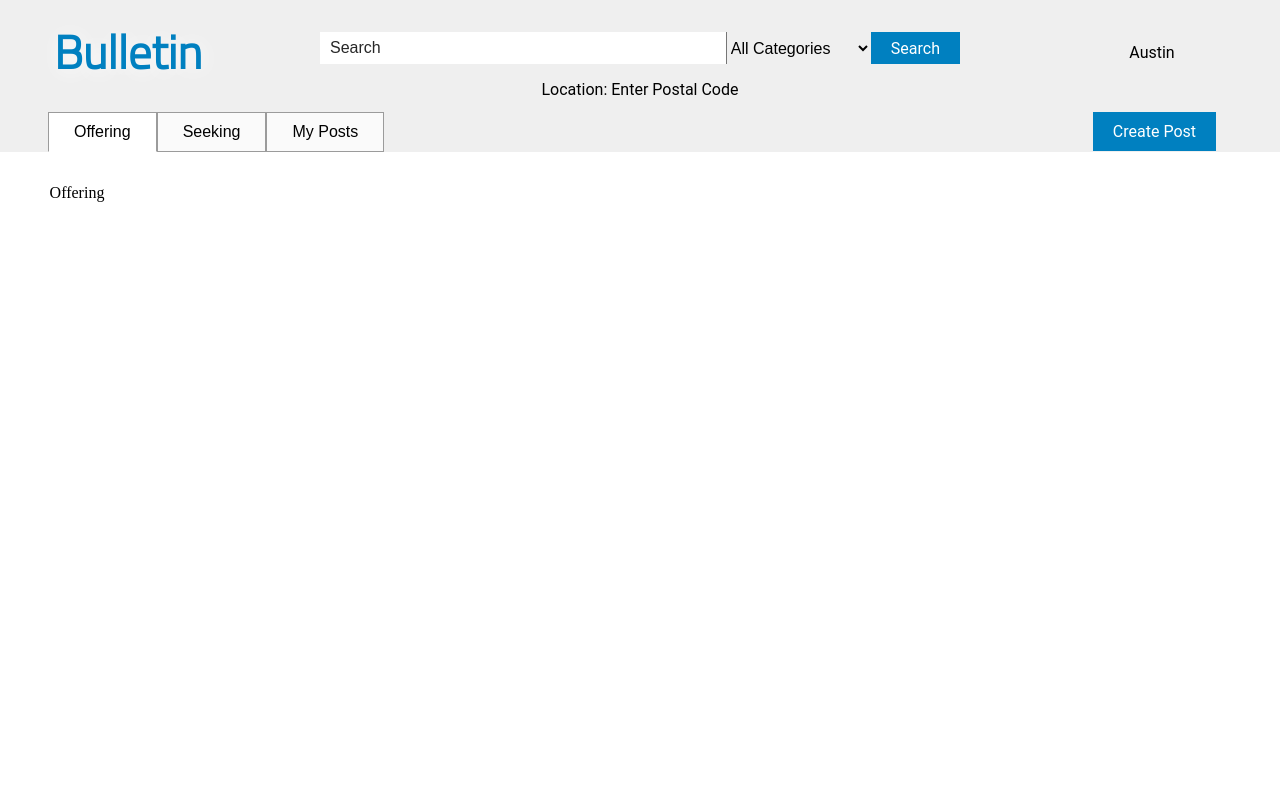
After one commit to bpaielli/Bulletin, a PHP site: page /board.php in a window 1280 px wide. The commit adds this page. Run offline with PHP 8.4, Linux system fonts and the light colour scheme.

Commit message:
Added Austin chagnes: board page designed almost finnished

```diff
--- /dev/null
+++ b/894DF9379C609AE342865626BC19BB9A.txt
@@ -0,0 +1,2 @@
+B0797B6B3BDEBAF0A80006DF77AF864BF66F5416
+comodoca.com
--- /dev/null
+++ b/assets/js/geolocation.js
@@ -0,0 +1,23 @@
+// Gets zip codes based on user ip from https://ipinfo.io/json
+getZip();
+
+function getZip() {
+	var xhttp = new XMLHttpRequest();
+	xhttp.onreadystatechange = function() {
+		if (this.readyState == 4 && this.status == 200) {
+			var locationInfo = JSON.parse(xhttp.responseText);
+			var zipCode = locationInfo["postal"];
+			var isZip = (/^\d{5}$/.test(zipCode));
+
+			if (isZip)
+				document.getElementById("location").innerHTML = "Location: " + zipCode;
+			else
+				document.getElementById("location").innerHTML = "Location: Enter Postal Code";
+		}
+		else{
+			document.getElementById("location").innerHTML = "Location: Enter Postal Code";
+		}
+	}
+	xhttp.open("GET", "https://ipinfo.io/json", true);
+	xhttp.send();
+}
--- /dev/null
+++ b/assets/js/tabs.js
@@ -0,0 +1,15 @@
+document.getElementById("home").click();
+
+function openPage(tabName) {
+    var i, boardcontent, sectionl;
+    boardcontent = document.getElementsByClassName("boardcontent");
+    for (i = 0; i < boardcontent.length; i++) {
+    	boardcontent[i].style.display = "none";
+    }
+    sectionl = document.getElementsByClassName("sectionl");
+    for (i = 0; i < sectionl.length; i++) {
+    	sectionl[i].className = sectionl[i].className.replace(" active", "");
+    }
+    document.getElementById(tabName).style.display = "block";
+    event.currentTarget.className += " active";
+}
--- a/assets/scripts/accountlogin.php
+++ b/assets/scripts/accountlogin.php
@@ -1,6 +1,2 @@
 <?php
-
-
-
-
 ?>
--- a/assets/scripts/accountregister.php
+++ b/assets/scripts/accountregister.php
@@ -58,10 +58,10 @@ class accountRegister {
 		// Add user into database
 		else {
 
-			// salt password
+			// TODO: salt password
 
 
-			//insert
+			//Insert Query
 			$query_str = "INSERT into user_account values( 1, " . $firstname .", " . $lastname . ", " . $email . ", " . $password . ")";
 			mysql_query($query_str);
 			return true;
--- /dev/null
+++ b/assets/style/main.css
@@ -0,0 +1,187 @@
+/* Programmers: Austin Mutschler & Brittany Paielli */
+@CHARSET "UTF-8";
+
+html, body{
+	margin: 0px;
+	height: 100vh;
+	min-width: 1085px;
+}
+
+
+.searchinput{
+	width: 40em;
+    background-color: white;
+    color: #272727;
+    border: none;
+    outline: none;
+    padding: 10px 10px;
+    margin-bottom: 1em;
+    font-size: 12pt;
+}
+
+.searchinput:focus{
+	border-style: solid;
+	border-color: #0080c0;
+	border-width: 1px;
+	border-right: none;
+}
+
+::placeholder{
+	color: #272727;
+}
+
+.mainbuttons{
+    background-color: #0080c0;
+    border: none;
+    color: white;
+    padding: 10px 20px;
+    text-align: center;
+    text-decoration: none;
+    font-size: 12pt;
+    font-family: "Roboto";
+    cursor: pointer;
+}
+
+.mainbuttons:hover {
+    background-color: #0080ff;
+}
+
+#searchbutton{
+    background-color: #0080c0;
+    border: none;
+    color: white;
+    padding: 5px 20px;
+    text-align: center;
+    text-decoration: none;
+    font-size: 12pt;
+    font-family: "Roboto";
+    cursor: pointer;
+    height: 2em;
+}
+
+#searchbutton:hover {
+    background-color: #0080ff;
+}
+
+#head{
+	background-color: #efefef;
+	height: 3em;
+	padding: 1em 3em 3em 3em;
+}
+
+.logo{
+	float: left;
+	width: 10em;
+}
+
+.textlogo{
+	font-family: 'Titillium Web', sans-serif;
+	font-size: 35pt;
+	color: #0080c0;
+	text-shadow: 2px 2px 20px white;
+	margin: 0;
+	display: flex;
+    flex-direction: column;
+    justify-content: center;
+    align-items: center;
+}
+
+#searcharea{
+	display: flex;
+    flex-direction: column;
+    justify-content: center;
+    align-items: center;
+    margin: 1em auto;
+    width: 40em;
+}
+
+.mainsearch{
+	display: flex;
+    justify-content: center;
+	height: 3em;
+	width: 40em;
+}
+
+.headright{
+	float: right;
+	display: flex;
+	flex-direction: column;
+    justify-content: center;
+    align-items: center;
+    width: 20em;
+	height: 6em;
+	width: 10em;
+	margin-top: -0.5em;
+}
+
+#usersname{
+	margin-bottom: .5em;
+	font-family: 'Roboto', sans-serif;
+	font-size: 12pt;
+
+}
+
+#location{
+	font-family: 'Roboto', sans-serif;
+	font-size: 12pt;
+}
+
+.categories{
+	width: 15em;
+	height: 2em;
+	border-top: none;
+	border-right: none;
+	border-bottom: none;
+	outline: none;
+	font-size: 12pt;
+}
+
+.categories:active:hover{
+	outline: none;
+}
+
+
+
+/* Style the tab */
+div.tab {
+    overflow: hidden;
+    background-color: #efefef;
+    padding-left: 3em;
+}
+
+/* Style the buttons inside the tab */
+div.tab button.sectionl {
+    background-color: #fafafa;
+    float: left;
+    border-left: 1px solid #9b9b9b;
+    border-right: 1px solid #9b9b9b;
+    border-top: 1px solid #9b9b9b;
+    border-bottom: 1px solid #9b9b9b;
+    outline: none;
+    cursor: pointer;
+    padding: 10px 25px;
+    transition: 0.1s;
+    font-size: 12pt;
+}
+
+/* Change background color of buttons on hover */
+div.tab button.sectionl:hover {
+    background-color: white;
+}
+
+/* Create an active/current tablink class */
+div.tab button.sectionl.active {
+    background-color: white;
+    border-bottom: 1px solid white;
+}
+
+#newpostbutton{
+	float: right;
+	margin-right: 4em;
+}
+
+/* Style the tab content */
+.boardcontent {
+    display: none;
+    padding: 1em 3.3em 1em 3.1em;
+}
--- /dev/null
+++ b/board.php
@@ -0,0 +1,57 @@
+<!-- Programmers: Austin Mutschler & Brittany Paielli -->
+<!DOCTYPE html>
+<html>
+<head>
+<meta charset="UTF-8">
+<meta name="viewport" content="width=device-width, initial-scale=1.0">
+<title>Bulletin - Board</title>
+<link href="assets/style/main.css" type="text/css" rel="stylesheet">
+<link rel="icon" type="image/x-icon" href="favicon.ico">
+<link href="https://fonts.googleapis.com/css?family=Titillium+Web:300" rel="stylesheet">
+</head>
+<body>
+	<div id="head">
+		<div class="logo">
+			<h1 class="textlogo">Bulletin</h1>
+		</div>
+		<div class="headright">
+			<div id="usersname">Austin</div>
+
+		</div>
+		<div id="searcharea">
+			<div class="mainsearch">
+				<input class="searchinput" type="text" name="search" placeholder="Search">
+				<select class="categories" name="categories">
+					<option value="all">All Categories</option>
+					<option value="tutor">Tutoring</option>
+					<option value="landscape">Landscaping</option>
+					<option value="babysitter">Babysitter</option>
+				</select>
+				<button id="searchbutton">Search</button>
+			</div>
+			<div id="location"></div>
+		</div>
+	</div>
+
+	<div class="tab">
+		<button id="home" class="sectionl" onclick="openPage('Offering')">Offering</button>
+		<button class="sectionl" onclick="openPage('Seeking')">Seeking</button>
+		<button class="sectionl" onclick="openPage('MyPosts')">My Posts</button>
+		<div id="newpostbutton"><button class="mainbuttons" name="newpostbutton">Create Post</button></div>
+	</div>
+
+	<div id="Offering" class="boardcontent">
+		<p>Offering</p>
+	</div>
+
+	<div id="Seeking" class="boardcontent">
+		<p>Seeking</p>
+	</div>
+
+	<div id="MyPosts" class="boardcontent">
+		<p>My Posts</p>
+	</div>
+</body>
+<script type="text/javascript" src="assets/js/geolocation.js"></script>
+<script type="text/javascript" src="assets/js/tabs.js"></script>
+</html>
--- a/index.html
+++ b/index.html
@@ -3,6 +3,7 @@
 <html>
 <head>
 <meta charset="UTF-8">
+<meta name="viewport" content="width=device-width, initial-scale=1.0">
 <title>Bulletin</title>
 <link href="assets/style/start.css" type="text/css" rel="stylesheet">
 <link rel="icon" type="image/x-icon" href="favicon.ico">
--- a/register.php
+++ b/register.php
@@ -3,6 +3,7 @@
 <html>
 <head>
 <meta charset="UTF-8">
+<meta name="viewport" content="width=device-width, initial-scale=1.0">
 <title>Bulletin - Register</title>
 <link href="assets/style/start.css" type="text/css" rel="stylesheet">
 <link rel="icon" type="image/x-icon" href="favicon.ico">
@@ -21,7 +22,7 @@
 					name="password" placeholder="Password" required>
 
 				<p>
-					<input class="mainbuttons" type="submit" value="Register"> <a class="elsetext"> or </a> <a class="orhyper" href="login.php">Login</a>
+					<input class="mainbuttons" type="submit" name="register" value="Register"> <a class="elsetext"> or </a> <a class="orhyper" href="login.php">Login</a>
 				</p>
 			</form>
 		</div>
```
Also changed, not shown: assets/style/start.css (+6 -6 lines), bulletin_db.sql (deleted, +0 -92 lines), login.php (+4 -4 lines), README.md (deleted).
